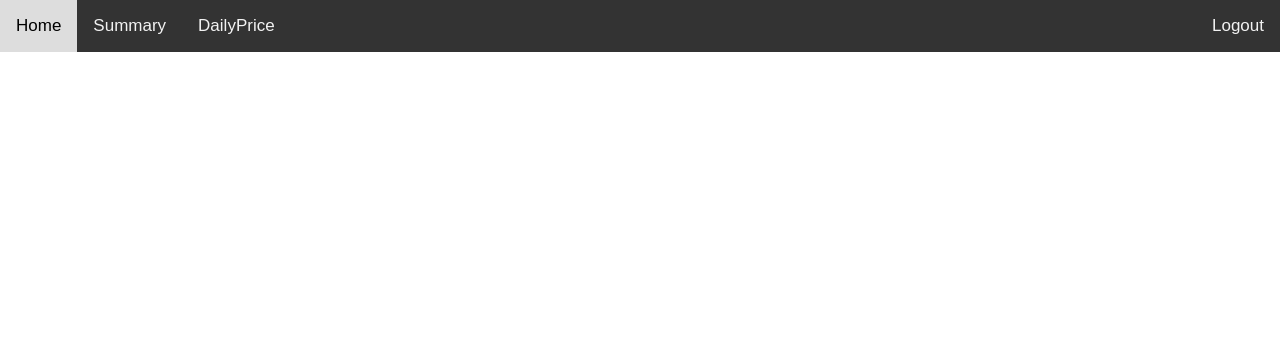
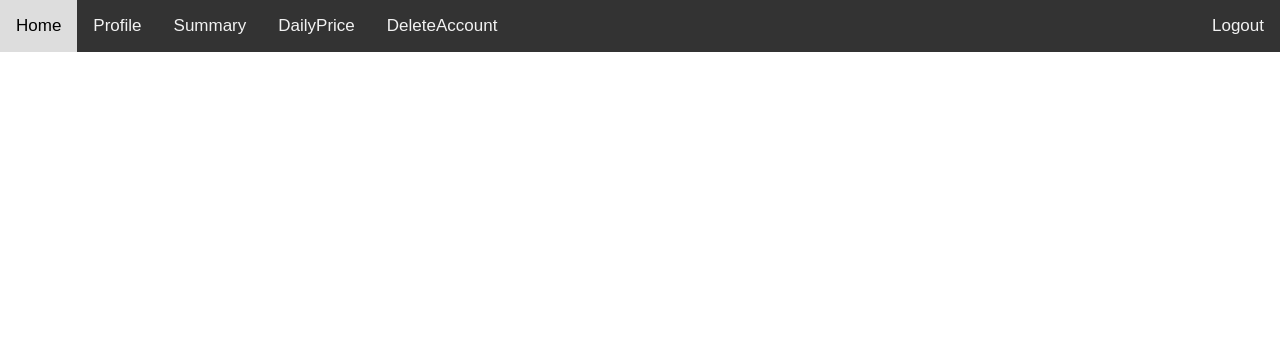
Before and after one commit to wgzesg/CS2102_2021_S1_Team11, a Flask app: template FlaskApp/templates/admin.html in a window 1280 px wide. Shown: the top 351 px of the page. Run offline with Flask 2, Linux system fonts and the light colour scheme; the template is opened without the code that fills it, so the values that code supplies are empty; some libraries are stand-ins or nearby versions.

Commit message:
admin topbar

```diff
--- a/FlaskApp/templates/admin.html
+++ b/FlaskApp/templates/admin.html
@@ -63,8 +63,10 @@
 <body>
     <div class="topbar">
         <a href="https://cs2102project.herokuapp.com/admin">Home</a>
+        <a href="https://cs2102project.herokuapp.com/admin/profile">Profile</a>
         <a href="https://cs2102project.herokuapp.com/admin/summary">Summary</a>
         <a href="https://cs2102project.herokuapp.com/admin/dailyprice">DailyPrice</a>
+        <a href="https://cs2102project.herokuapp.com/admin/delete">DeleteAccount</a>
         <a href="https://cs2102project.herokuapp.com/logout" id="logout">Logout</a>
     </div>
 
--- a/FlaskApp/templates/adminDailyPrice.html
+++ b/FlaskApp/templates/adminDailyPrice.html
@@ -139,6 +139,7 @@
         <a href="https://cs2102project.herokuapp.com/admin/profile">Profile</a>
         <a href="https://cs2102project.herokuapp.com/admin/summary">Summary</a>
         <a href="https://cs2102project.herokuapp.com/admin/dailyprice">DailyPrice</a>
+        <a href="https://cs2102project.herokuapp.com/admin/delete">DeleteAccount</a>
         <a href="https://cs2102project.herokuapp.com/logout" id="logout">Logout</a>
     </div>
     <div class="wrapper">
--- a/FlaskApp/templates/adminDeleteAccount.html
+++ b/FlaskApp/templates/adminDeleteAccount.html
@@ -63,9 +63,10 @@
 <body>
     <div class="topbar">
         <a href="https://cs2102project.herokuapp.com/admin">Home</a>
+        <a href="https://cs2102project.herokuapp.com/admin/profile">Profile</a>
         <a href="https://cs2102project.herokuapp.com/admin/summary">Summary</a>
         <a href="https://cs2102project.herokuapp.com/admin/dailyprice">DailyPrice</a>
-        <a href="https://cs2102project.herokuapp.com/admin/dailyprice">DeleteAccount</a>
+        <a href="https://cs2102project.herokuapp.com/admin/delete">DeleteAccount</a>
         <a href="https://cs2102project.herokuapp.com/logout" id="logout">Logout</a>
     </div>
 
--- a/FlaskApp/templates/adminSummary.html
+++ b/FlaskApp/templates/adminSummary.html
@@ -106,6 +106,7 @@
         <a href="https://cs2102project.herokuapp.com/admin/profile">Profile</a>
         <a href="https://cs2102project.herokuapp.com/admin/summary">Summary</a>
         <a href="https://cs2102project.herokuapp.com/admin/dailyprice">DailyPrice</a>
+        <a href="https://cs2102project.herokuapp.com/admin/delete">DeleteAccount</a>
         <a href="https://cs2102project.herokuapp.com/logout" id="logout">Logout</a>
     </div>
 
```
